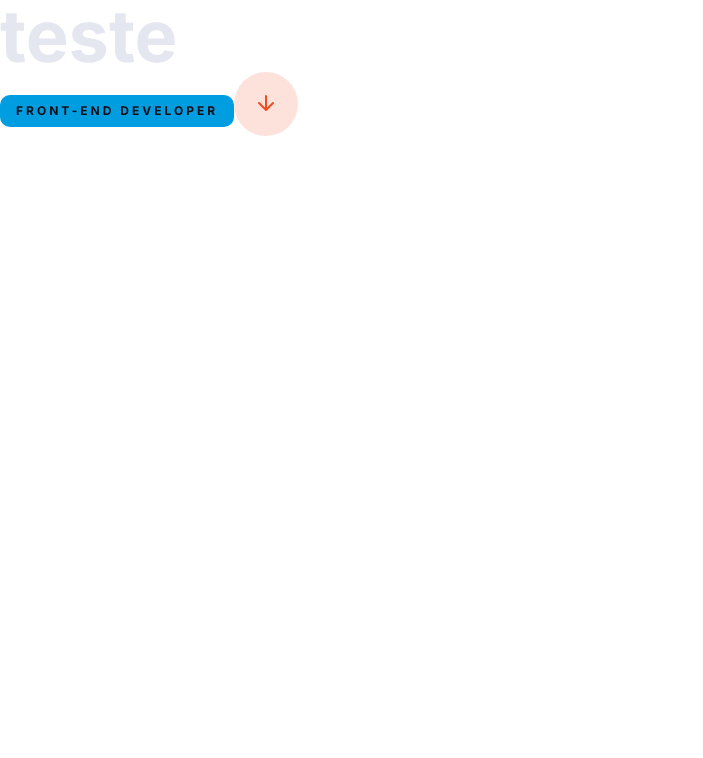
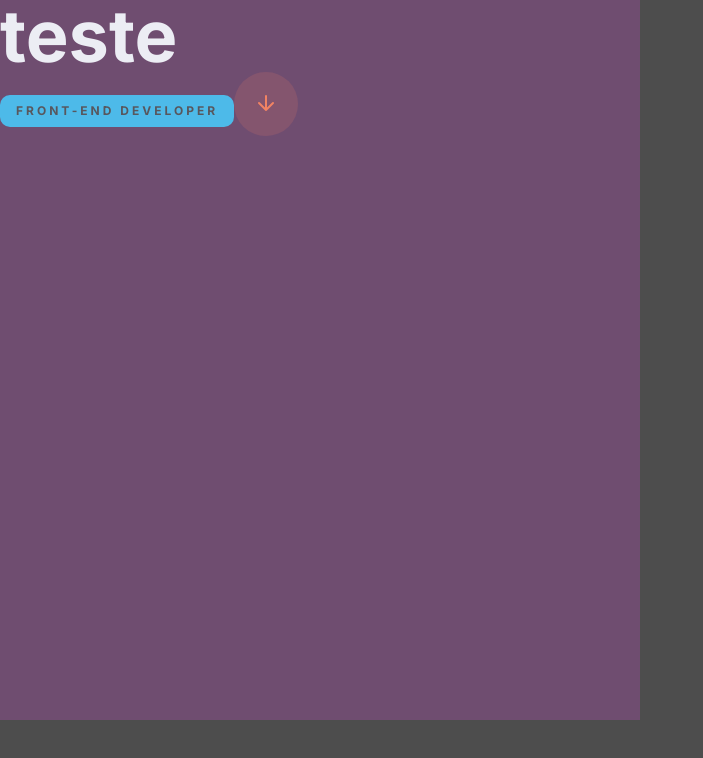
Before and after one commit to theogandara/next-theogandara, a Next.js app: page / in a window 1280 px wide. Shown: the top 758 px of the page, without its empty margins (0-703 px from the left). Built offline with nearby package versions, Linux system fonts and the light colour scheme.

Commit message:
chore: background blur - init

```diff
--- a/src/pages/index.tsx
+++ b/src/pages/index.tsx
@@ -3,6 +3,7 @@ import React from 'react'
 import Title from '@components/Title'
 import Pill from '@components/Pill'
 import ArrowButton from '@components/ArrowButton'
+import LayoutDefault from '@templates/LayoutDefault'
 
 const Home = () => {
   return (
@@ -13,9 +14,11 @@ const Home = () => {
         <link rel="icon" href="/favicon.ico" />
       </Head>
 
-      <Title text="teste" />
-      <Pill text="Front-end developer" />
-      <ArrowButton onClick={() => console.log('oi')} />
+      <LayoutDefault>
+        <Title text="teste" />
+        <Pill text="Front-end developer" />
+        <ArrowButton onClick={() => console.log('oi')} />
+      </LayoutDefault>
     </div>
   )
 }
--- /dev/null
+++ b/src/templates/LayoutDefault/index.tsx
@@ -0,0 +1,17 @@
+import React from 'react'
+import * as S from './styles'
+
+interface LayoutDefaultProps {
+  children: React.ReactNode
+}
+
+const LayoutDefault: React.FC<LayoutDefaultProps> = ({ children }) => {
+  return (
+    <S.Background>
+      <S.PinkBuble></S.PinkBuble>
+      <S.BackgroundBlur>{children}</S.BackgroundBlur>
+    </S.Background>
+  )
+}
+
+export default LayoutDefault
--- /dev/null
+++ b/src/templates/LayoutDefault/styles.ts
@@ -0,0 +1,24 @@
+import styled from 'styled-components'
+
+export const Background = styled.div`
+  width: 100vw;
+  height: 100vh;
+  background-color: black;
+  position: relative;
+  opacity: 0.7;
+  backdrop-filter: blur(13.5px);
+`
+export const BackgroundBlur = styled.div`
+  width: 100vw;
+  height: 100vh;
+  position: absolute;
+  z-index: 10;
+  backdrop-filter: unset;
+`
+export const PinkBuble = styled.div`
+  background-color: #fa00ff;
+  width: 50vw;
+  height: 90vh;
+  position: absolute;
+  opacity: 0.2;
+`
--- a/tsconfig.json
+++ b/tsconfig.json
@@ -26,6 +26,9 @@
       "@styles/*": [
         "styles/*"
       ],
+      "@templates/*": [
+        "templates/*"
+      ],
     }
   },
   "include": [
```
